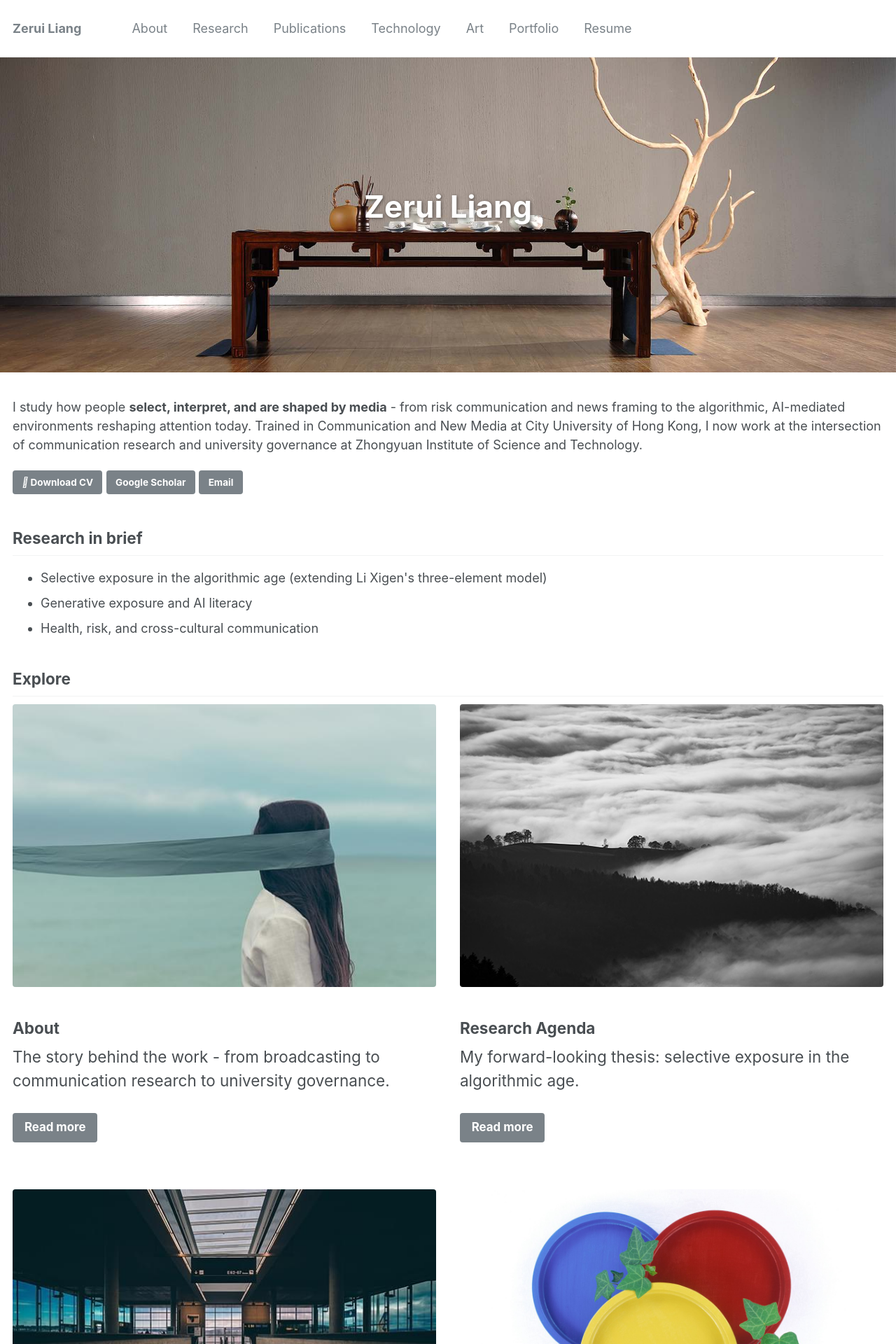
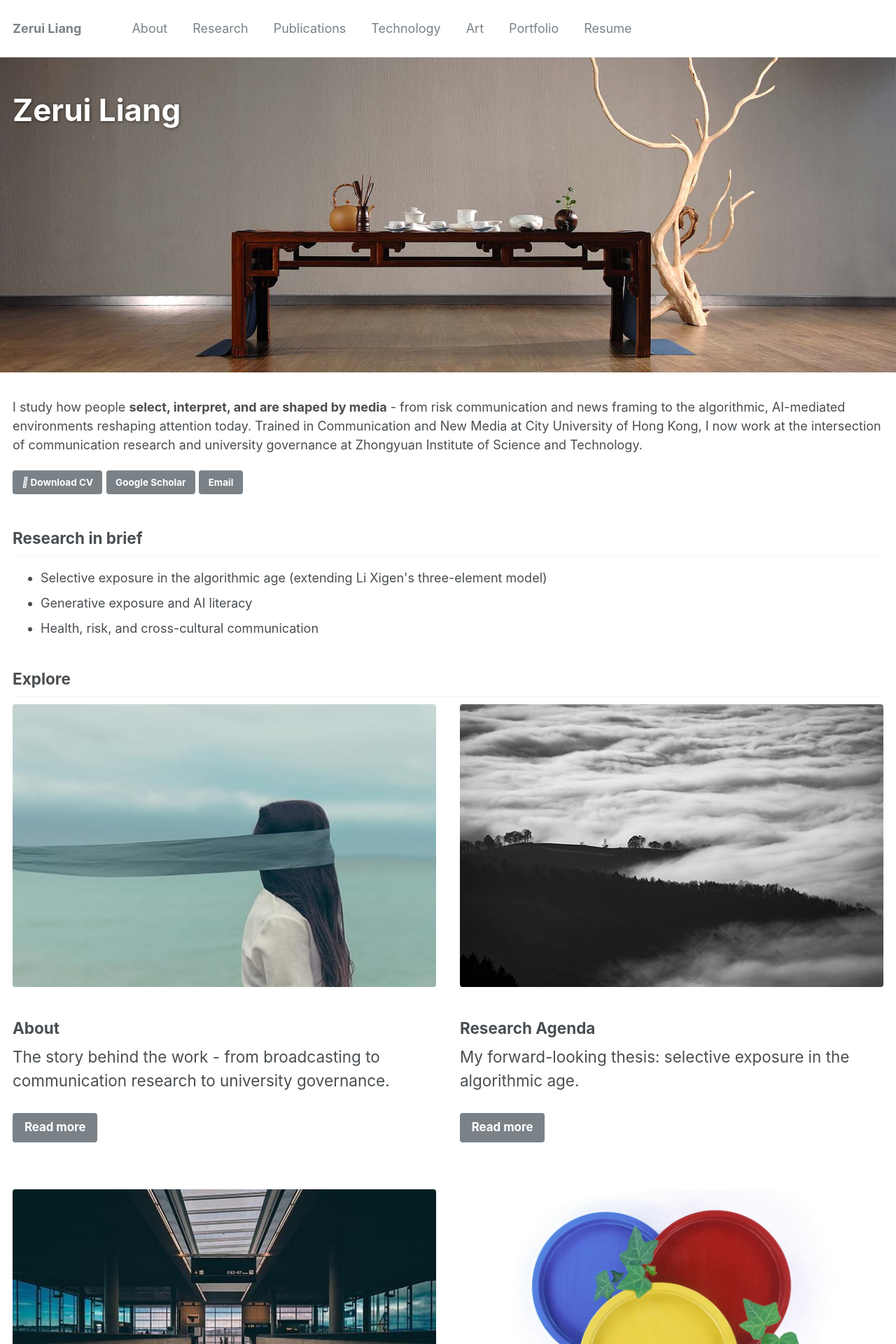
Before and after one commit to ArecRui/ArecRui.github.io, a Jekyll site: the page built from index.html, in a window 1280 px wide. Shown: the top 1920 px of the page at 70% size. Built offline with Jekyll 4.4.1, drawn with Linux system fonts in a browser that asks for light colours.

Commit message:
Auto upload index.html via WorkBuddy

```diff
--- a/index.html
+++ b/index.html
@@ -9,11 +9,25 @@
 ---
 
 <style>
-/* 首页大图：增加显示高度（约原来的 3 倍）并垂直居中标题 */
+/* 首页大图：增加显示高度（约原来的 3 倍），标题垂直居中、水平靠左 */
 .page__hero--overlay {
   min-height: clamp(320px, 50vh, 560px);
   display: flex;
-  align-items: center;
+  align-items: center;          /* 垂直居中 */
+  justify-content: flex-start;  /* 水平靠左 */
+  text-align: left;
+}
+/* 覆盖主题 wrapper 的 margin:0 auto 居中，让标题贴着大图左侧 */
+.page__hero--overlay .wrapper,
+.page__hero--overlay .page__hero__inner {
+  margin-left: 0 !important;
+  margin-right: 0 !important;
+  text-align: left !important;
+  align-self: flex-start;
+}
+.page__hero--overlay .page__title,
+.page__hero--overlay .page__lead {
+  text-align: left !important;
 }
 
 /* Explore 区域：强制 2x2 布局，覆盖主题默认的 float 三列 + margin-right:-100% hack */
```
